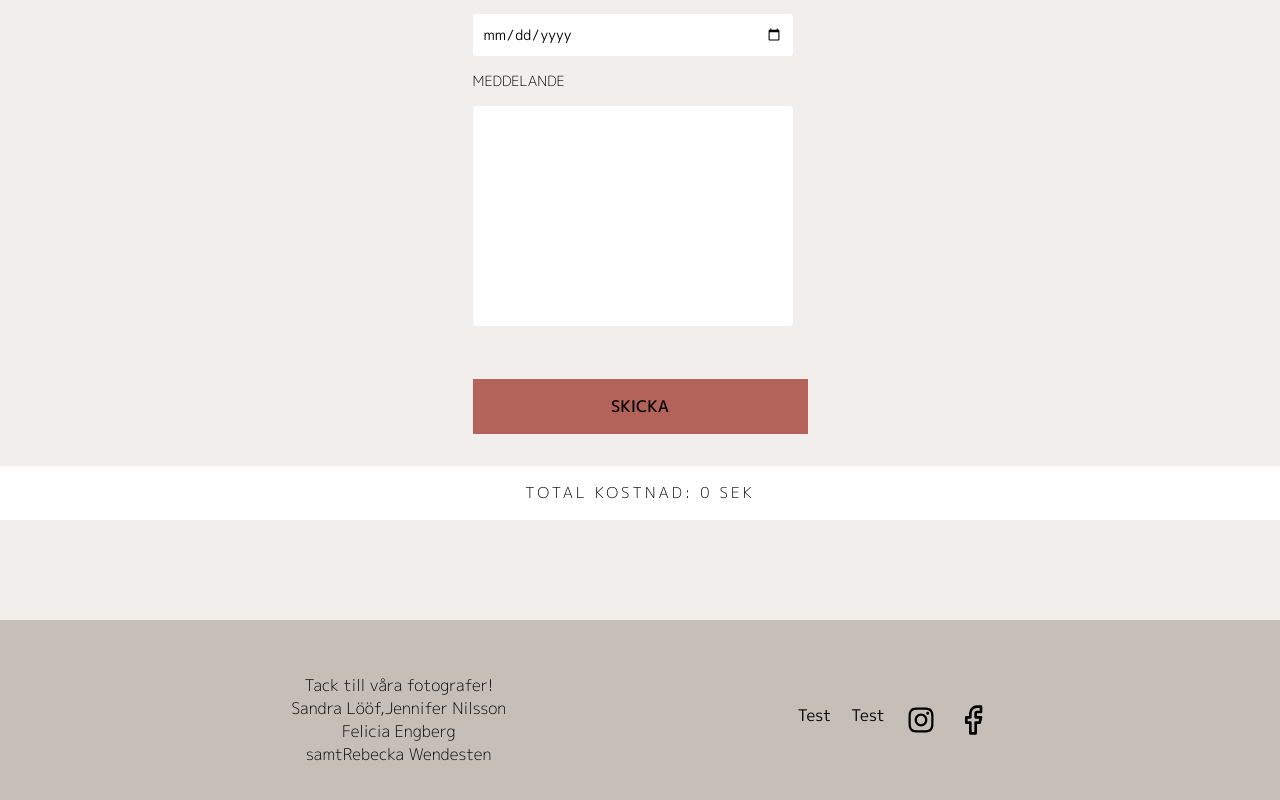
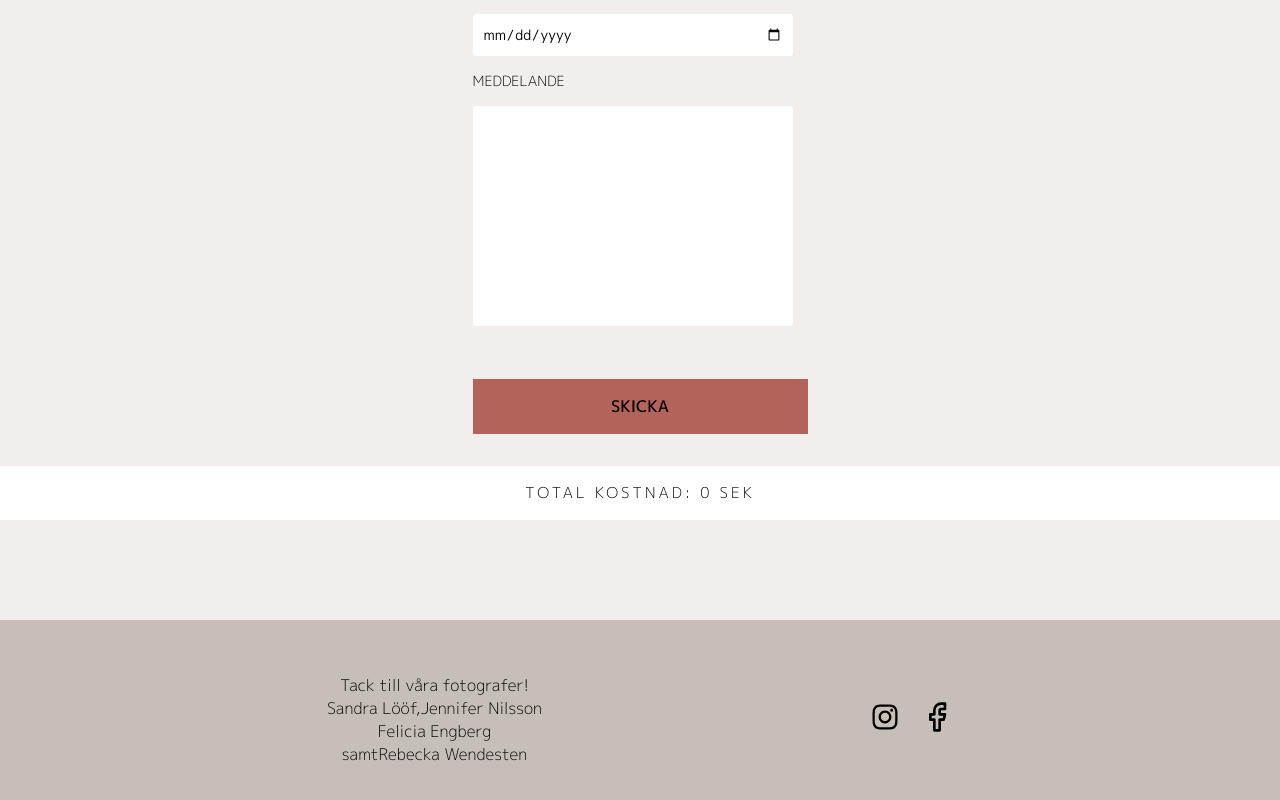
Before and after one commit to mathildakarlsson/final-project, a React (Create React App) app: page /wishlist in a window 1280 px wide. Shown: the part 708-1508 px from the top of the page. Built offline with nearby package versions, Linux system fonts and the light colour scheme.

Commit message:
fixed deploy issue, remove unused import

```diff
--- a/src/components/Footer.js
+++ b/src/components/Footer.js
@@ -20,10 +20,8 @@ const Footer = () => {
                 </Header>
             </div>
             <SoMeContainer>
-                <a href="https://www.instagram.com/nordicspellsdecor/?hl=en">Test</a>
-                <a href="https://www.facebook.com/nordicspellsdecor/">Test</a>
-                <IgIcon />
-                <FbIcon />
+                <a href="https://www.instagram.com/nordicspellsdecor/?hl=en"><IgIcon /></a>
+                <a href="https://www.facebook.com/nordicspellsdecor/"><FbIcon /></a>
             </SoMeContainer>
         </Container>
     )
```
